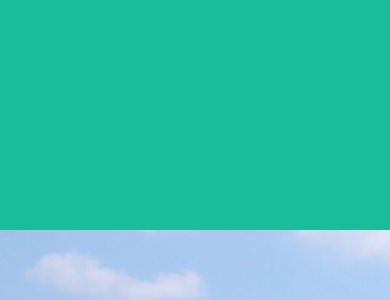
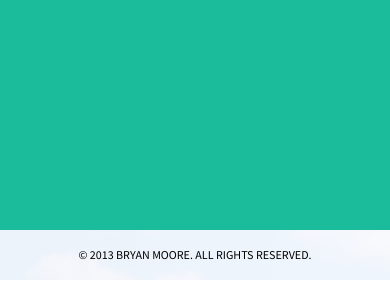
Before and after one commit to bryan-moore/bryan-moore.github.io, a plain HTML site: page index.html in a window 390 px wide. Shown: the part 3314-3614 px from the top of the page. Drawn offline with nearby package versions, Linux system fonts and the light colour scheme.

Commit message:
Responsive.

```diff
--- a/index.html
+++ b/index.html
@@ -52,7 +52,7 @@
 			</section>
 
 			<section class="footer">
-
+				<p>&copy; 2013 Bryan Moore. All rights reserved.</p>
 			</section>
 
 		</div><!--content-->
--- a/script/main.js
+++ b/script/main.js
@@ -20,25 +20,35 @@ $(document).ready(function() {
 	scrollToHash('#work','.work');
 	scrollToHash('#contact','.contact');
 
-	var wayOffset = '50%';
-
-	$('.íntro').waypoint(function() {
-		console.log('intro');
+	$('.intro').waypoint(function() {
 		$('.nav a').removeClass('current');
 		$('#intro').addClass('current');
 	}, { offset: '-50%' });
 
 	$('.about').waypoint(function() {
-		console.log('about');
-	}, { offset: wayOffset });
+		$('.nav a').removeClass('current');
+		$('#about').addClass('current');
+	}, { offset: '50%' });
+
+	$('.about').waypoint(function() {
+		$('.nav a').removeClass('current');
+		$('#about').addClass('current');
+	}, { offset: '-50%' });
 
 	$('.work').waypoint(function() {
-		console.log('work');
-	}, { offset: wayOffset });
+		$('.nav a').removeClass('current');
+		$('#work').addClass('current');
+	}, { offset: '50%' });
+
+	$('.work').waypoint(function() {
+		$('.nav a').removeClass('current');
+		$('#work').addClass('current');
+	}, { offset: '-50%' });
 
 	$('.contact').waypoint(function() {
-		console.log('contact');
-	}, { offset: wayOffset });
+		$('.nav a').removeClass('current');
+		$('#contact').addClass('current');
+	}, { offset: '50%' });
 
 });
 
--- a/style/main.less
+++ b/style/main.less
@@ -66,10 +66,6 @@ body {
 
 }
 
-#scroller-container {
-
-}
-
 .intro, .about, .work, .contact, .footer {
 	z-index: 10;
 }
@@ -93,8 +89,16 @@ body {
 	height: 1000px;
 }
 .footer {
-	height: 70px;
+	background-color: rgba(255,255,255,0.8);
+	height: 50px;
+	p {
+		color: @darkgrey;
+		text-align: center;
+		position: relative;
+		top: 17px;
+		text-transform: uppercase;
+		font-size: 12px;
+	}
 }
-#ascrail2000 {
 
-}
+@import 'responsive.less.less';
```
Also changed, not shown: images/menu_icon.png (added), style/main.css, style/responsive.less (added).
